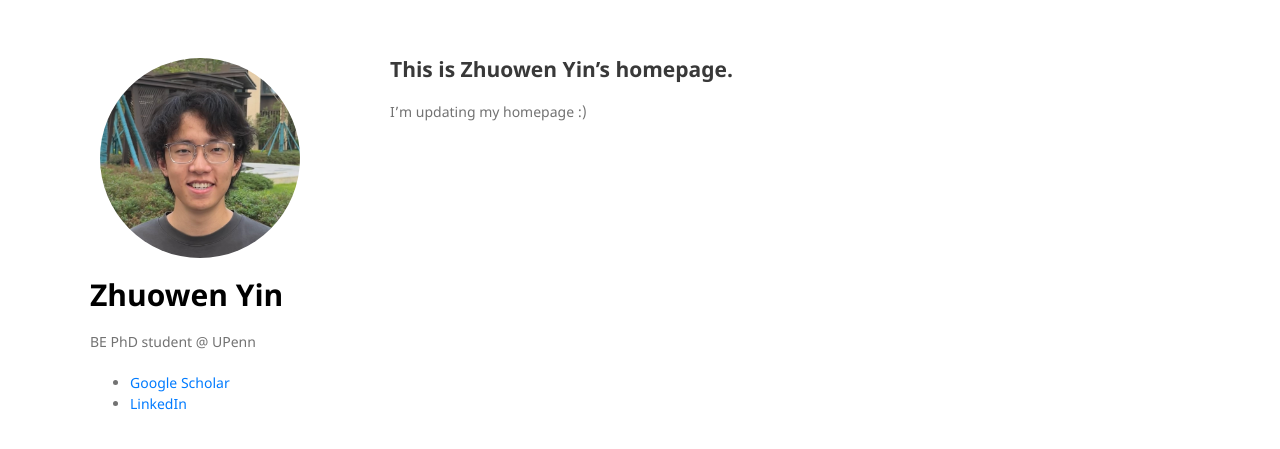
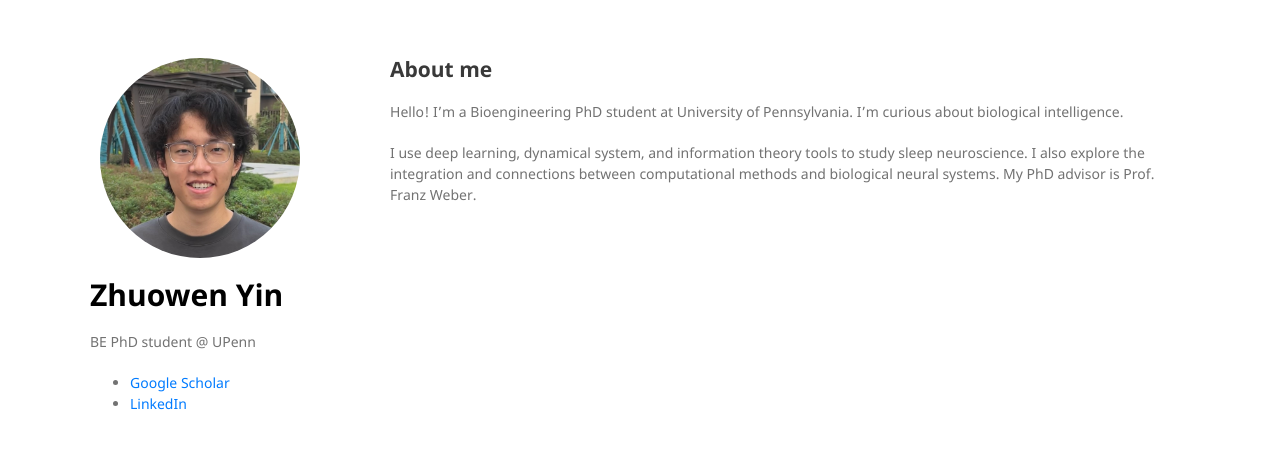
Before and after one commit to zhuowenyin/zhuowenyin.github.io, a Jekyll site: the page built from index.md, in a window 1280 px wide. Shown: the top 449 px of the page. Built offline with Jekyll 4.4.1, drawn with Linux system fonts in a browser that asks for light colours.

Commit message:
Revise homepage content and add research details
Updated personal information and added details about research interests.

```diff
--- a/index.md
+++ b/index.md
@@ -3,6 +3,8 @@ layout: default
 title: Home
 ---
 
-## This is Zhuowen Yin's homepage.
+## About me
 
-I'm updating my homepage :)
+Hello! I'm a Bioengineering PhD student at University of Pennsylvania. I'm curious about biological intelligence.
+
+I use deep learning, dynamical system, and information theory tools to study sleep neuroscience. I also explore the integration and connections between computational methods and biological neural systems. My PhD advisor is Prof. Franz Weber.
```
